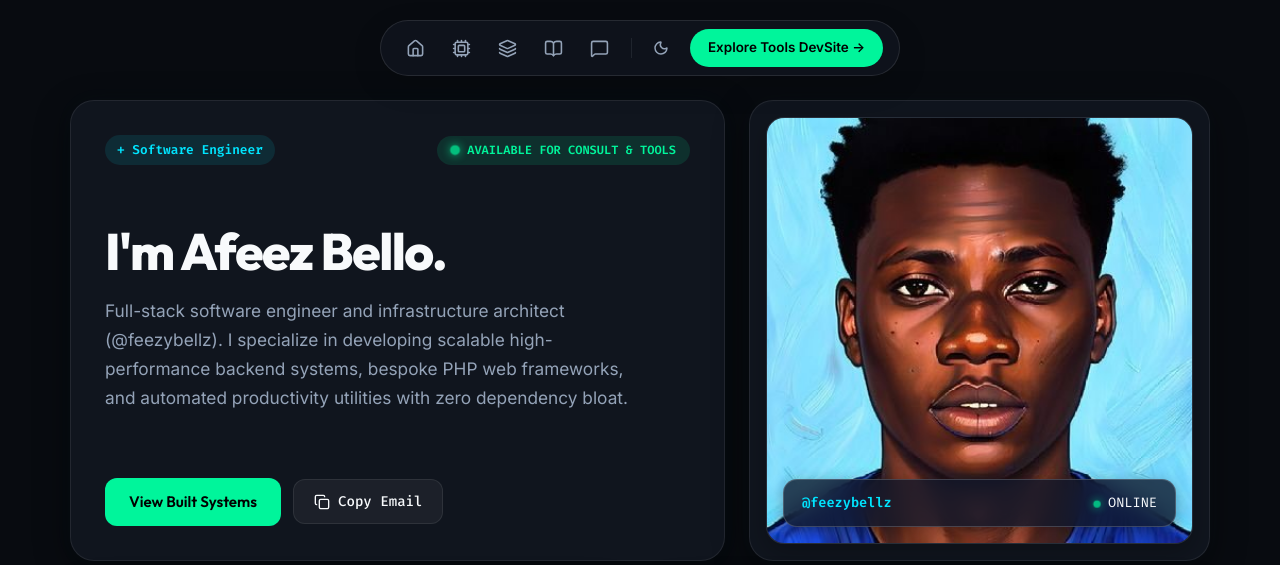
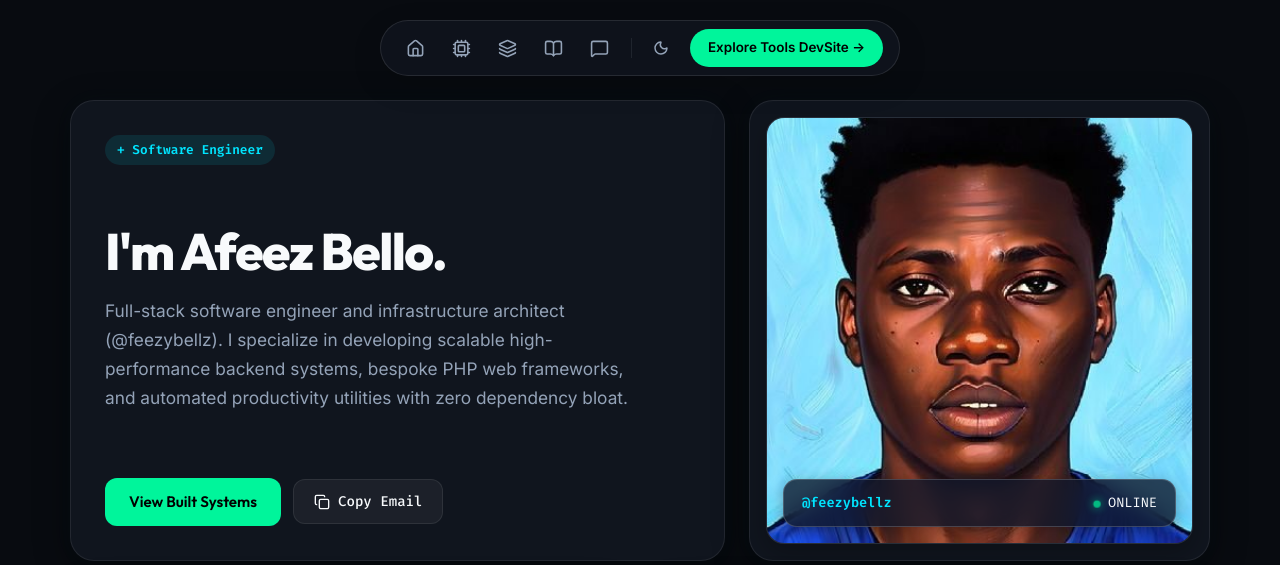
Before and after one commit to Feezybellz/feezybellz, a PHP site: page /chat/views/index.php in a window 1280 px wide. Shown: the top 565 px of the page. Run offline with PHP 8.4, Linux system fonts and the light colour scheme.

Commit message:
chore: Remove AVAILABLE FOR CONSULT & TOOLS badge

```diff
--- a/views/index.php
+++ b/views/index.php
@@ -720,7 +720,6 @@
             <div class="bento-card col-7 intro-card">
                 <div class="card-header-row">
                     <span class="tag-pill">+ Software Engineer</span>
-                    <span class="status-pill"><span class="status-dot"></span> AVAILABLE FOR CONSULT & TOOLS</span>
                 </div>
 
                 <div>
```
